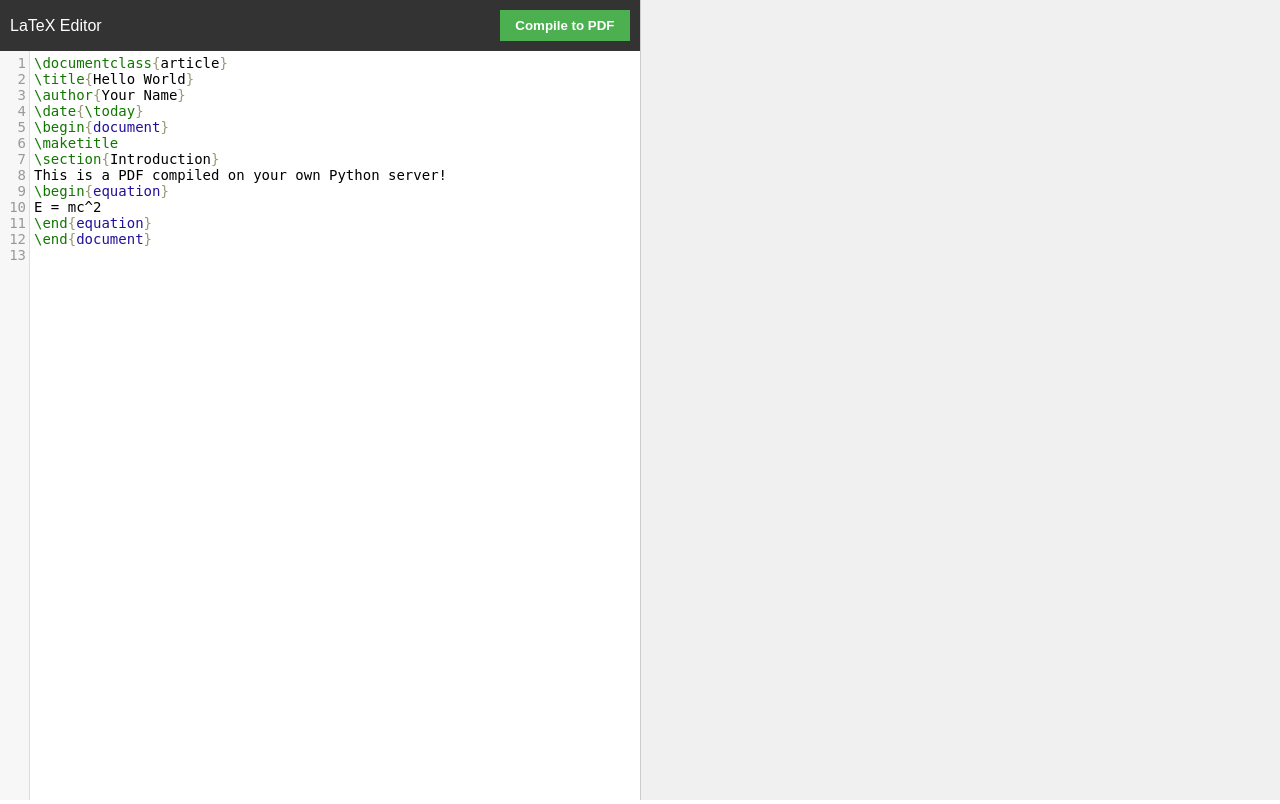
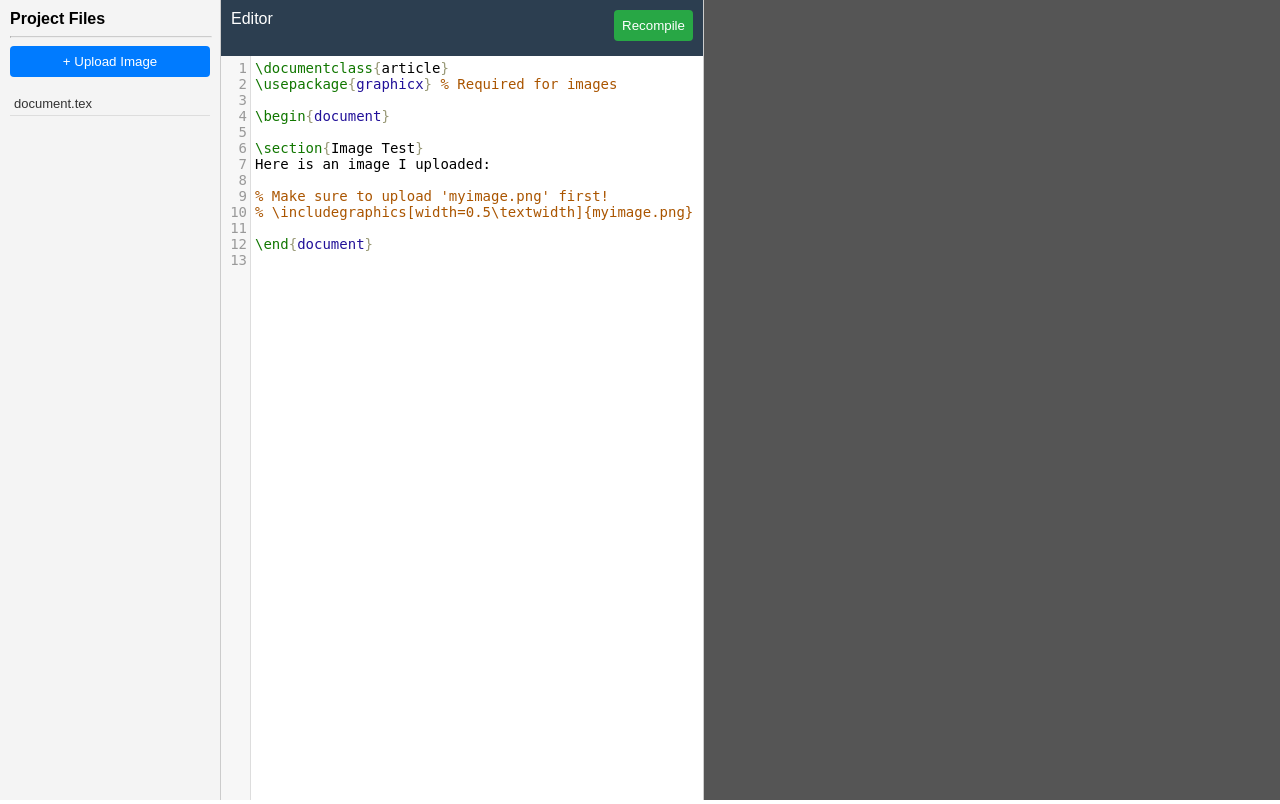
Before and after one commit to ARYADONGRE/mini-overleaf-final, a Flask app: page / in a window 1280 px wide. Run offline with Flask 3, Linux system fonts and the light colour scheme; parts of the project's set-up code (start-up, migrations or seed data) failed here and were passed over.

Commit message:
Added latexmk and image

```diff
--- a/app.py
+++ b/app.py
@@ -1,58 +1,92 @@
 import os
 import subprocess
-import uuid
-import tempfile
+import shutil
+import re
 from flask import Flask, render_template, request, send_file, jsonify
 
 app = Flask(__name__)
+
+# Base directory for all user sessions
+# On Render, /tmp is the only writable place
+BASE_DIR = '/tmp/mini-overleaf'
+if not os.path.exists(BASE_DIR):
+    os.makedirs(BASE_DIR)
+
+def parse_latex_log(log_content):
+    error_pattern = re.compile(r'^! (.*)$', re.MULTILINE)
+    line_pattern = re.compile(r'^l\.(\d+)', re.MULTILINE)
+    error_match = error_pattern.search(log_content)
+    line_match = line_pattern.search(log_content)
+    return (int(line_match.group(1)) if line_match else 0,
+            error_match.group(1) if error_match else "Unknown Error")
 
 @app.route('/')
 def index():
     return render_template('index.html')
 
+@app.route('/upload', methods=['POST'])
+def upload_file():
+    session_id = request.form.get('session_id')
+    file = request.files.get('file')
+
+    if not session_id or not file:
+        return jsonify({'error': 'Missing data'}), 400
+
+    # Create session folder if not exists
+    session_dir = os.path.join(BASE_DIR, session_id)
+    if not os.path.exists(session_dir):
+        os.makedirs(session_dir)
+
+    # Save the image
+    filename = file.filename
+    # Security: ensure filename is safe (basic check)
+    filename = re.sub(r'[^a-zA-Z0-9_.-]', '', filename)
+    file.save(os.path.join(session_dir, filename))
+
+    return jsonify({'message': 'Uploaded', 'filename': filename})
+
 @app.route('/compile', methods=['POST'])
 def compile_latex():
     data = request.json
-    latex_code = data.get('code')
+    code = data.get('code')
+    session_id = data.get('session_id')
 
-    if not latex_code:
-        return jsonify({'error': 'No code provided'}), 400
+    if not code or not session_id:
+        return jsonify({'error': 'Missing code or session_id'}), 400
 
-    # Create a temporary directory for this compilation process
-    # This prevents file conflicts between users
-    with tempfile.TemporaryDirectory() as temp_dir:
-        # Define file paths
-        tex_file = os.path.join(temp_dir, 'document.tex')
-        pdf_file = os.path.join(temp_dir, 'document.pdf')
+    # Ensure session directory exists
+    session_dir = os.path.join(BASE_DIR, session_id)
+    if not os.path.exists(session_dir):
+        os.makedirs(session_dir)
 
-        # Write the user's code to a .tex file
-        with open(tex_file, 'w') as f:
-            f.write(latex_code)
+    tex_file = os.path.join(session_dir, 'document.tex')
+    pdf_file = os.path.join(session_dir, 'document.pdf')
+    log_file = os.path.join(session_dir, 'document.log')
 
-        try:
-            # Run pdflatex command
-            # -interaction=nonstopmode prevents the compiler from pausing on errors
-            # -output-directory ensures output goes to our temp folder
-            subprocess.run(
-                ['pdflatex', '-interaction=nonstopmode', '-output-directory', temp_dir, tex_file],
-                check=True,
-                stdout=subprocess.PIPE,
-                stderr=subprocess.PIPE,
-                timeout=30 # Prevent infinite loops
-            )
+    with open(tex_file, 'w') as f:
+        f.write(code)
 
-            # Return the generated PDF
-            if os.path.exists(pdf_file):
-                return send_file(pdf_file, mimetype='application/pdf')
-            else:
-                return jsonify({'error': 'PDF generation failed. Check syntax.'}), 500
+    try:
+        # Run latexmk inside the session directory
+        subprocess.run(
+            ['latexmk', '-pdf', '-interaction=nonstopmode', '-file-line-error', '-outdir=' + session_dir, tex_file],
+            check=True,
+            cwd=session_dir, # CRITICAL: Run "inside" the folder so it finds images
+            stdout=subprocess.PIPE,
+            stderr=subprocess.PIPE,
+            timeout=45
+        )
+        return send_file(pdf_file, mimetype='application/pdf')
 
-        except subprocess.CalledProcessError as e:
-            # Capture the compilation error log
-            error_log = e.stdout.decode('utf-8', errors='ignore')
-            return jsonify({'error': 'Compilation Error', 'details': error_log}), 400
-        except subprocess.TimeoutExpired:
-            return jsonify({'error': 'Compilation timed out'}), 504
+    except subprocess.CalledProcessError:
+        if os.path.exists(log_file):
+            with open(log_file, 'r', errors='replace') as f:
+                log_content = f.read()
+            line_num, error_msg = parse_latex_log(log_content)
+            return jsonify({'error': 'Failed', 'line': line_num, 'message': error_msg}), 400
+        return jsonify({'error': 'System Error', 'message': 'Log not found'}), 500
+    except subprocess.TimeoutExpired:
+        return jsonify({'error': 'Timeout', 'message': 'Too long'}), 504
 
 if __name__ == '__main__':
     app.run(debug=True, host='0.0.0.0', port=5000)
--- a/templates/index.html
+++ b/templates/index.html
@@ -1,97 +1,144 @@
 <!DOCTYPE html>
-<html lang="en">
+<html>
 <head>
-    <meta charset="UTF-8">
-    <meta name="viewport" content="width=device-width, initial-scale=1.0">
-    <title>Mini-Overleaf Clone</title>
+    <title>Mini Overleaf + Images</title>
     <link rel="stylesheet" href="https://cdnjs.cloudflare.com/ajax/libs/codemirror/5.65.2/codemirror.min.css">
     <style>
-        body { margin: 0; display: flex; height: 100vh; font-family: sans-serif; }
-        #editor-container { width: 50%; border-right: 1px solid #ccc; display: flex; flex-direction: column; }
-        #preview-container { width: 50%; background: #f0f0f0; }
-        #toolbar { padding: 10px; background: #333; color: white; display: flex; justify-content: space-between; align-items: center;}
-        #compile-btn { padding: 8px 15px; background: #4CAF50; color: white; border: none; cursor: pointer; font-weight: bold; }
-        #compile-btn:hover { background: #45a049; }
+        body { display: flex; height: 100vh; margin: 0; font-family: sans-serif; }
+
+        /* Layout: Sidebar | Editor | Preview */
+        #sidebar { width: 200px; background: #f4f4f4; border-right: 1px solid #ccc; padding: 10px; display: flex; flex-direction: column; }
+        #editor-area { flex-grow: 1; display: flex; flex-direction: column; border-right: 1px solid #ccc; }
+        #preview-area { width: 45%; background: #555; }
+
+        /* Sidebar Elements */
+        #file-list { margin-top: 10px; font-size: 13px; color: #333; }
+        .file-item { padding: 4px; border-bottom: 1px solid #ddd; }
+        input[type="file"] { display: none; }
+        .btn { padding: 8px; border: none; cursor: pointer; border-radius: 4px; width: 100%; margin-bottom: 5px; color: white;}
+        .btn-blue { background: #007bff; }
+        .btn-green { background: #28a745; }
+        .btn:disabled { background: #ccc; }
+
+        #toolbar { padding: 10px; background: #2c3e50; color: white; display: flex; justify-content: space-between; }
+        .CodeMirror { flex-grow: 1; font-size: 14px; }
         iframe { width: 100%; height: 100%; border: none; }
-        .CodeMirror { height: 100%; font-size: 14px; }
-        #status { font-size: 12px; margin-right: 10px; color: #ffeb3b; }
+
+        #error-box { background: #e74c3c; color: white; padding: 10px; display: none; font-size: 12px;}
+        .error-line { background-color: #ffcccc !important; }
     </style>
 </head>
 <body>
 
-    <div id="editor-container">
+    <div id="sidebar">
+        <strong>Project Files</strong>
+        <hr style="width:100%; border-top:1px solid #ccc;">
+        <button class="btn btn-blue" onclick="document.getElementById('img-upload').click()">+ Upload Image</button>
+        <input type="file" id="img-upload" accept="image/*" onchange="uploadImage()">
+        <div id="file-list">
+            <div class="file-item">document.tex</div>
+        </div>
+    </div>
+
+    <div id="editor-area">
         <div id="toolbar">
-            <span>LaTeX Editor</span>
-            <div>
-                <span id="status"></span>
-                <button id="compile-btn" onclick="compile()">Compile to PDF</button>
-            </div>
+            <span>Editor</span>
+            <button class="btn btn-green" style="width: auto;" id="compile-btn" onclick="compile()">Recompile</button>
         </div>
-        <textarea id="code-editor">
+        <div id="error-box"></div>
+        <textarea id="code">
 \documentclass{article}
-\title{Hello World}
-\author{Your Name}
-\date{\today}
+\usepackage{graphicx} % Required for images
+
 \begin{document}
-\maketitle
-\section{Introduction}
-This is a PDF compiled on your own Python server!
-\begin{equation}
-E = mc^2
-\end{equation}
+
+\section{Image Test}
+Here is an image I uploaded:
+
+% Make sure to upload 'myimage.png' first!
+% \includegraphics[width=0.5\textwidth]{myimage.png}
+
 \end{document}
         </textarea>
     </div>
 
-    <div id="preview-container">
-        <iframe id="pdf-preview" title="PDF Preview"></iframe>
+    <div id="preview-area">
+        <iframe id="preview"></iframe>
     </div>
 
     <script src="https://cdnjs.cloudflare.com/ajax/libs/codemirror/5.65.2/codemirror.min.js"></script>
     <script src="https://cdnjs.cloudflare.com/ajax/libs/codemirror/5.65.2/mode/stex/stex.min.js"></script>
 
     <script>
-        // Initialize CodeMirror Editor
-        var editor = CodeMirror.fromTextArea(document.getElementById("code-editor"), {
-            mode: "stex",
-            lineNumbers: true,
-            theme: "default"
+        // 1. Generate a Session ID (Random string)
+        const sessionId = Math.random().toString(36).substring(2, 15);
+        console.log("Session ID:", sessionId);
+
+        var editor = CodeMirror.fromTextArea(document.getElementById("code"), {
+            lineNumbers: true, mode: "stex", lineWrapping: true
         });
 
-        async function compile() {
-            const btn = document.getElementById('compile-btn');
-            const status = document.getElementById('status');
-            const preview = document.getElementById('pdf-preview');
+        // 2. Upload Logic
+        async function uploadImage() {
+            const fileInput = document.getElementById('img-upload');
+            const file = fileInput.files[0];
+            if (!file) return;
 
-            btn.disabled = true;
-            btn.innerText = "Compiling...";
-            status.innerText = "";
-
-            const latexCode = editor.getValue();
+            const formData = new FormData();
+            formData.append('file', file);
+            formData.append('session_id', sessionId);
 
             try {
-                const response = await fetch('/compile', {
+                const res = await fetch('/upload', { method: 'POST', body: formData });
+                const data = await res.json();
+
+                if (res.ok) {
+                    // Add to sidebar list
+                    const div = document.createElement('div');
+                    div.className = 'file-item';
+                    div.innerText = data.filename;
+                    document.getElementById('file-list').appendChild(div);
+                    alert("Uploaded: " + data.filename);
+                } else {
+                    alert("Upload Failed");
+                }
+            } catch (e) { alert("Network Error"); }
+        }
+
+        // 3. Compile Logic
+        var lastErrorLine = null;
+        async function compile() {
+            const btn = document.getElementById("compile-btn");
+            const errBox = document.getElementById("error-box");
+
+            btn.innerText = "Compiling...";
+            btn.disabled = true;
+            errBox.style.display = "none";
+            if (lastErrorLine !== null) editor.removeLineClass(lastErrorLine, "background", "error-line");
+
+            try {
+                const res = await fetch('/compile', {
                     method: 'POST',
-                    headers: { 'Content-Type': 'application/json' },
-                    body: JSON.stringify({ code: latexCode })
+                    headers: {'Content-Type': 'application/json'},
+                    body: JSON.stringify({ code: editor.getValue(), session_id: sessionId })
                 });
 
-                if (response.ok) {
-                    const blob = await response.blob();
-                    const url = URL.createObjectURL(blob);
-                    preview.src = url;
-                    status.innerText = "Success!";
+                if (res.ok) {
+                    const blob = await res.blob();
+                    document.getElementById('preview').src = URL.createObjectURL(blob);
+                    btn.innerText = "Recompile";
                 } else {
-                    const errorData = await response.json();
-                    alert("Error:\n" + (errorData.details || errorData.error));
-                    status.innerText = "Error";
+                    const data = await res.json();
+                    btn.innerText = "Failed";
+                    errBox.innerText = `Line ${data.line}: ${data.message}`;
+                    errBox.style.display = "block";
+                    if (data.line > 0) {
+                        lastErrorLine = data.line - 1;
+                        editor.addLineClass(lastErrorLine, "background", "error-line");
+                    }
                 }
-            } catch (err) {
-                alert("Network error: " + err.message);
-            } finally {
-                btn.disabled = false;
-                btn.innerText = "Compile to PDF";
-            }
+            } catch (e) { alert("Error connecting to server"); }
+            finally { btn.disabled = false; }
         }
     </script>
 </body>
```
